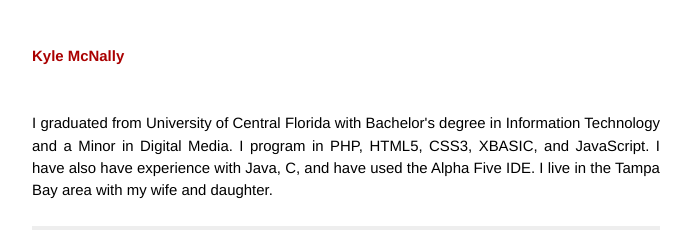
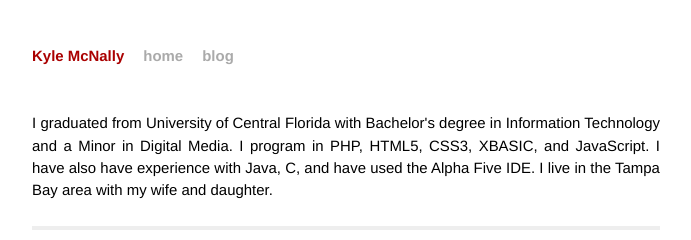
Before and after one commit to Sparticuz/sparticuz.github.io, a Jekyll site: the page built from index.html, in a window 1280 px wide. Shown: the top 240 px of the page, without its empty margins (294-985 px from the left). Built offline with Jekyll 4.4.1, drawn with Linux system fonts in a browser that asks for light colours; Markdown is read by kramdown in place of the engine named in the settings.

```diff
--- a/_config.yml
+++ b/_config.yml
@@ -6,3 +6,4 @@ lsi: true
 url: http://www.kmcnally.net
 author: Kyle McNally
 email: kyle@kmcnally.net
+permalink: pretty
--- a/_includes/header.html
+++ b/_includes/header.html
@@ -18,6 +18,6 @@
         <div class="site">
           <div class="header">
             <h1 class="title"><a href="/">{{ site.name }}</a></h1>
-            <!--<a class="extra" href="/">home</a>
-            <a class="extra" href="blog.html">blog</a>-->
+            <a class="extra" href="/">home</a>
+            <a class="extra" href="/blog">blog</a>
           </div>
```
